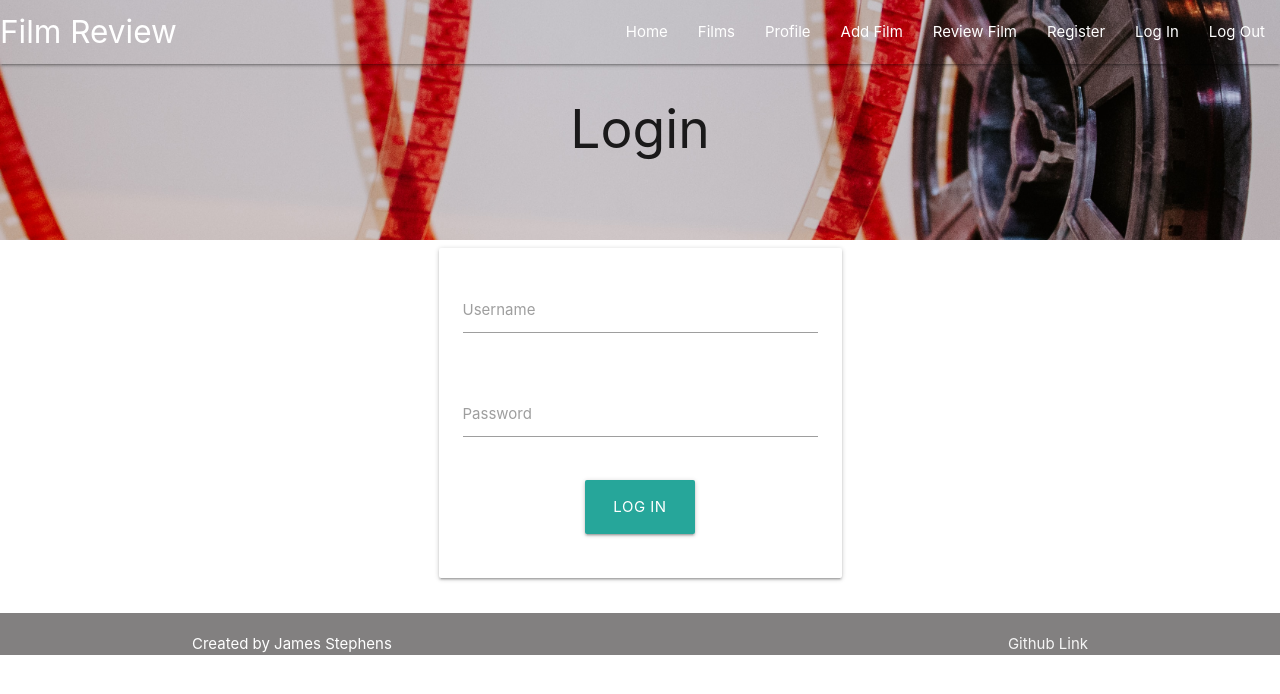
After one commit to DevSteg/film_review_project, a Flask app: page /login in a window 1280 px wide. The commit adds this page. Shown: the top 694 px of the page. Run offline with Flask 2, Linux system fonts and the light colour scheme; some libraries are stand-ins or nearby versions.

Commit message:
Create login template with basic login form

```diff
--- a/app.py
+++ b/app.py
@@ -53,8 +53,13 @@ def register():
     return render_template("register.html")
 
 
-@app.route("/profile/<username>")
-def profile(username):
+@app.route("/login", methods=["GET", "POST"])
+def login():
+    return render_template("login.html")
+
+
+@app.route("/profile")
+def profile():
     return render_template("profile.html")
 
 
--- a/templates/base.html
+++ b/templates/base.html
@@ -23,7 +23,7 @@
                     <li><a href="#">Add Film</a></li>
                     <li><a href="#">Review Film</a></li>
                     <li><a href="{{ url_for('register') }}">Register</a></li>
-                    <li><a href="#">Log In</a></li>
+                    <li><a href="{{ url_for('login') }}">Log In</a></li>
                     <li><a href="#">Log Out</a></li>
                 </ul>
             </div>
--- /dev/null
+++ b/templates/login.html
@@ -0,0 +1,32 @@
+{% extends "base.html" %}
+{% block title %}
+    <!-- Page title -->
+    <span>Login</span>
+{% endblock %}
+{% block content %}
+    <div class="row">
+        <div class="col s6 offset-m3">
+            <form action="{{ url_for('login') }}" method="POST" class="col s12">
+                <div class="card-panel">
+                    <div class="row">
+                        <div class="input-field col s12">
+                            <input type="text" id="username" name="username" required>
+                            <label for="username">Username</label>
+                        </div>
+                    </div>
+                    <div class="row">
+                        <div class="input-field col s12">
+                            <input type="password" id="password" name="password" required>
+                            <label for="password">Password</label>
+                        </div>
+                    </div>
+                    <div class="row">
+                        <div class="col s12 center-align">
+                            <button type="submit" class="waves-effect waves-light btn-large hoverable">Log In</button>
+                        </div>
+                    </div>
+                </div>
+            </form>
+        </div>
+    </div>
+{% endblock %}
```
